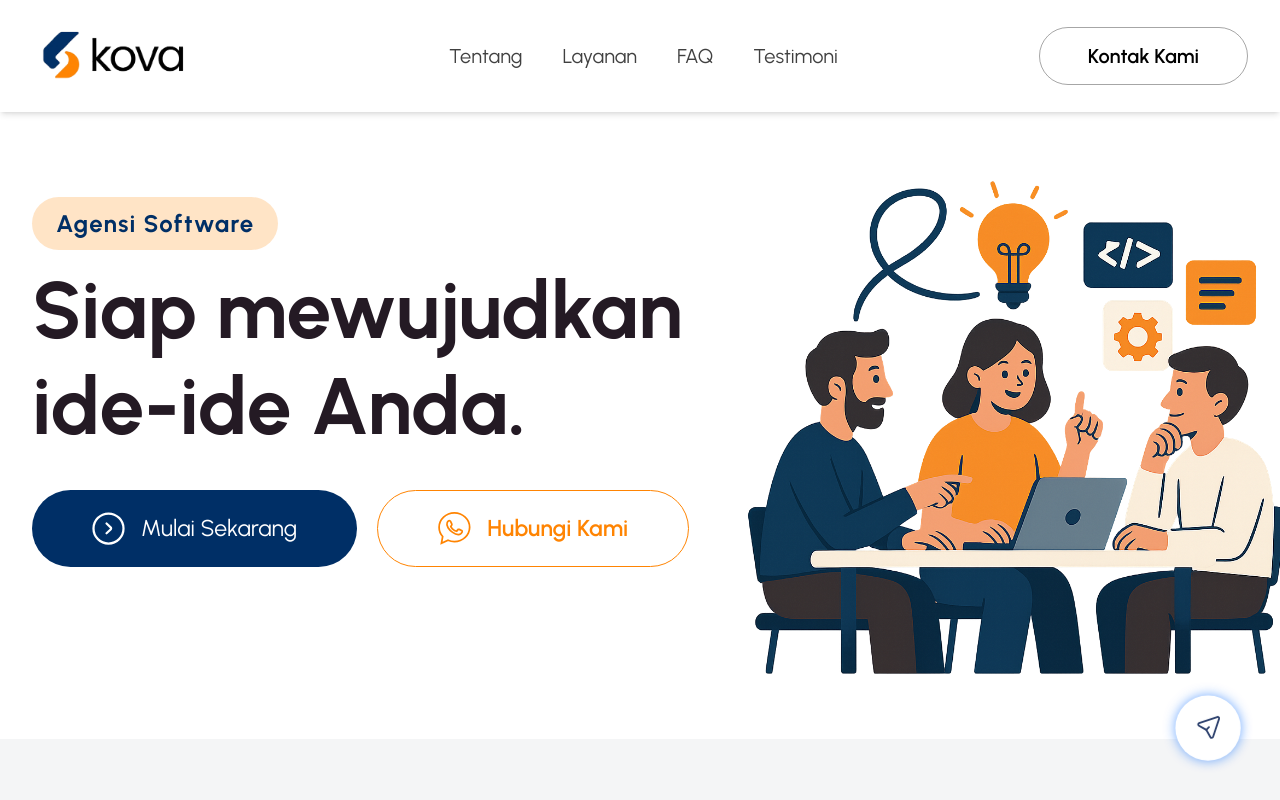
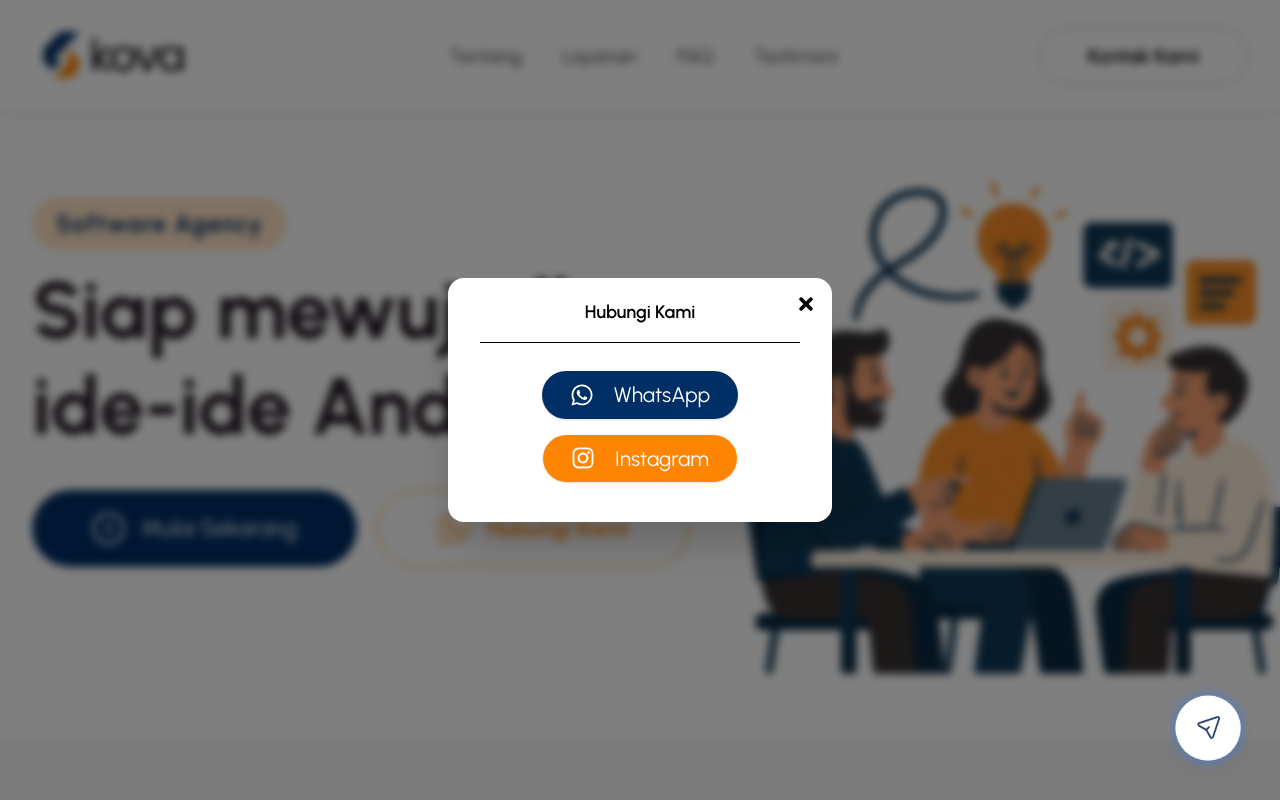
Before and after one commit to KovaTeknoIndo/KovaTeknoIndo, a Next.js app: page / in a window 1280 px wide. Shown: the top 800 px of the page. Built offline with nearby package versions, Linux system fonts and the light colour scheme.

Commit message:
add modal contact

```diff
--- a/app/components/Banner/index.tsx
+++ b/app/components/Banner/index.tsx
@@ -12,7 +12,7 @@ const Banner = () => {
         <div className="mx-auto sm:mx-0 md:pt-[26px]">
           <div className="py-3 text-start">
             <span className="text-blueprimary bg-[#ff850239] py-2 md:py-3 px-5 md:px-6 text-[15px] md:text-[24px] font-bold rounded-full tracking-wider">
-              Agensi Software
+              Software Agency
             </span>
           </div>
           <div className="py-2">
--- /dev/null
+++ b/app/components/Contact/ModalChat.tsx
@@ -0,0 +1,60 @@
+import { FaTimes, FaWhatsapp, FaInstagram } from "react-icons/fa";
+
+interface ContactModalProps {
+  showModal: boolean;
+  setShowModal: (value: boolean) => void;
+}
+
+const ContactModal: React.FC<ContactModalProps> = ({ showModal, setShowModal }) => {
+  return (
+        <div
+          className="fixed inset-0 z-50 flex items-center justify-center bg-black bg-opacity-50 backdrop-blur-sm px-4"
+          onClick={() => setShowModal(false)}
+        >
+          <div
+            className={`relative bg-white rounded-2xl shadow-2xl px-5 sm:px-8 pt-5 pb-10 w-full max-w-[90%] sm:max-w-sm max-h-[90vh] text-center overflow-y-auto
+              transition duration-300
+              ${showModal ? "animate-fade-in-up" : "animate-fade-out-down"}
+            `}
+            onClick={(e) => e.stopPropagation()}
+          >
+            {/* Close Icon */}
+            <button
+              className="absolute top-4 right-4 text-gray-500 hover:text-gray-800"
+              onClick={() => setShowModal(false)}
+              aria-label="Close"
+            >
+              <FaTimes size={20} />
+            </button>
+
+            <h2 className="text-base sm:text-lg font-semibold mb-4 text-gray-800 border-b border-black pb-4">
+              Hubungi Kami
+            </h2>
+
+            <div className="mt-7 flex flex-col items-center gap-4">
+              <a
+                href="https://wa.link/r7eklb"
+                target="_blank"
+                rel="noopener noreferrer"
+                className="flex items-center gap-4 sm:gap-5 px-4 sm:px-7 py-2 bg-blueprimary text-white text-[18px] sm:text-[21px] rounded-full shadow hover:brightness-110 transition"
+              >
+                <FaWhatsapp size={24} />
+                WhatsApp
+              </a>
+
+              <a
+                href="https://www.instagram.com/kovatekno/profilecard/?igsh=MWR4Nm12M2Rmc3U2Zw=="
+                target="_blank"
+                rel="noopener noreferrer"
+                className="flex items-center gap-4 sm:gap-5 px-4 sm:px-7 py-2 bg-orangecustom text-white text-[18px] sm:text-[21px] rounded-full shadow hover:brightness-110 transition"
+              >
+                <FaInstagram size={24} />
+                Instagram
+              </a>
+            </div>
+          </div>
+        </div>
+  );
+};
+
+export default ContactModal;
--- a/app/page.tsx
+++ b/app/page.tsx
@@ -1,6 +1,6 @@
 "use client";
 
-import { useEffect } from "react";
+import { useEffect, useState } from "react";
 import AOS from "aos";
 import "aos/dist/aos.css";
 
@@ -12,10 +12,16 @@ import Ourteam from "./components/Ourteam";
 import Manage from "./components/Manage";
 import FAQ from "./components/FAQ";
 import Testimonials from "./components/Testimonials";
+import ContactModal from "./components/Contact/ModalChat"; // pastikan path-nya benar
 
 export default function Home() {
+  const [showModal, setShowModal] = useState(false);
+
   useEffect(() => {
     AOS.init({ duration: 1000, once: true });
+
+    // Munculkan modal saat halaman pertama kali dibuka
+    setShowModal(true);
   }, []);
 
   return (
@@ -28,6 +34,10 @@ export default function Home() {
       <Manage />
       <FAQ />
       <Testimonials />
+
+      {showModal && (
+        <ContactModal showModal={showModal} setShowModal={setShowModal} />
+      )}
     </main>
   );
 }
```
Also changed, not shown: 1 other file (tests, documents, lock files or other folders).
